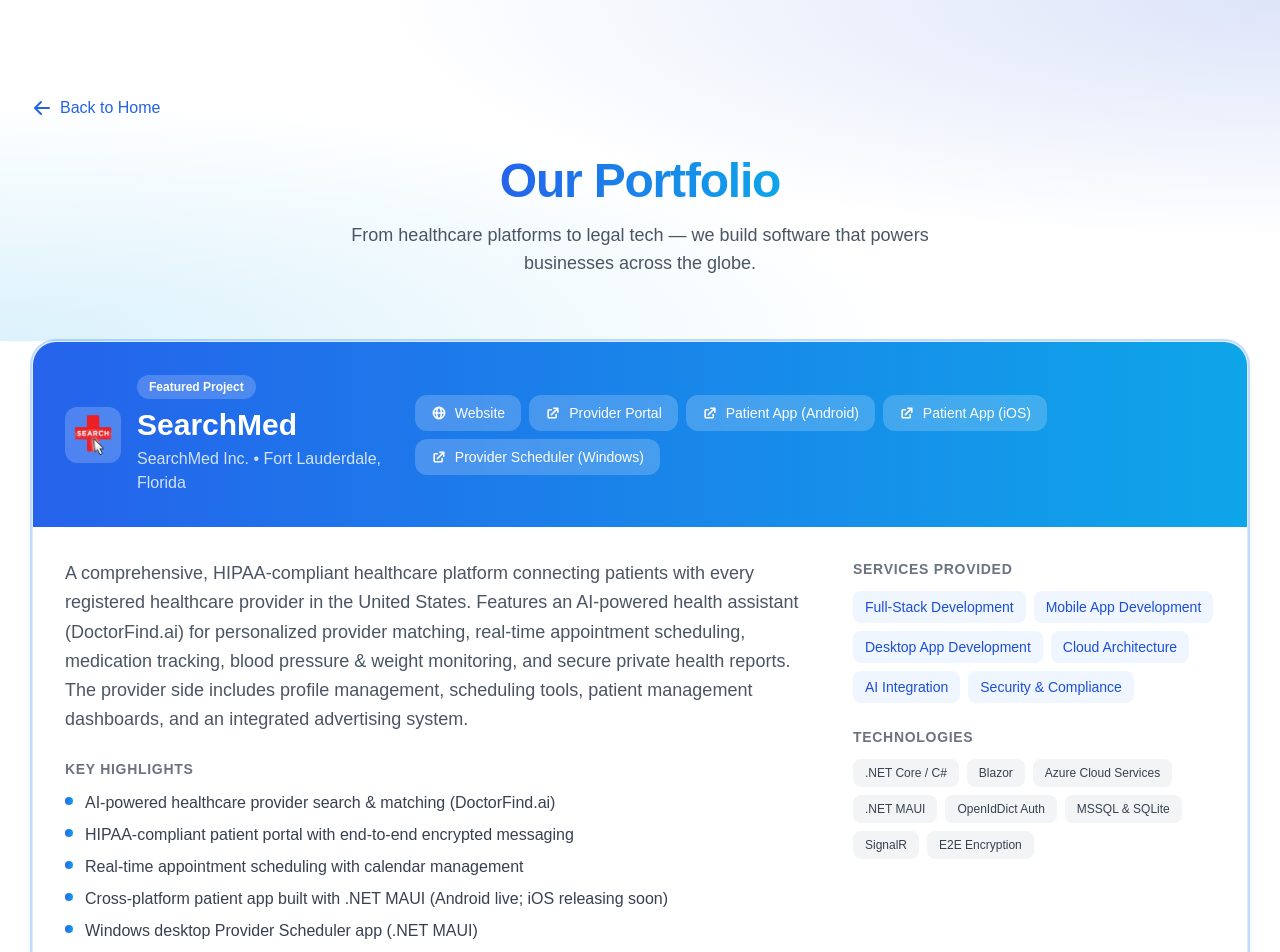
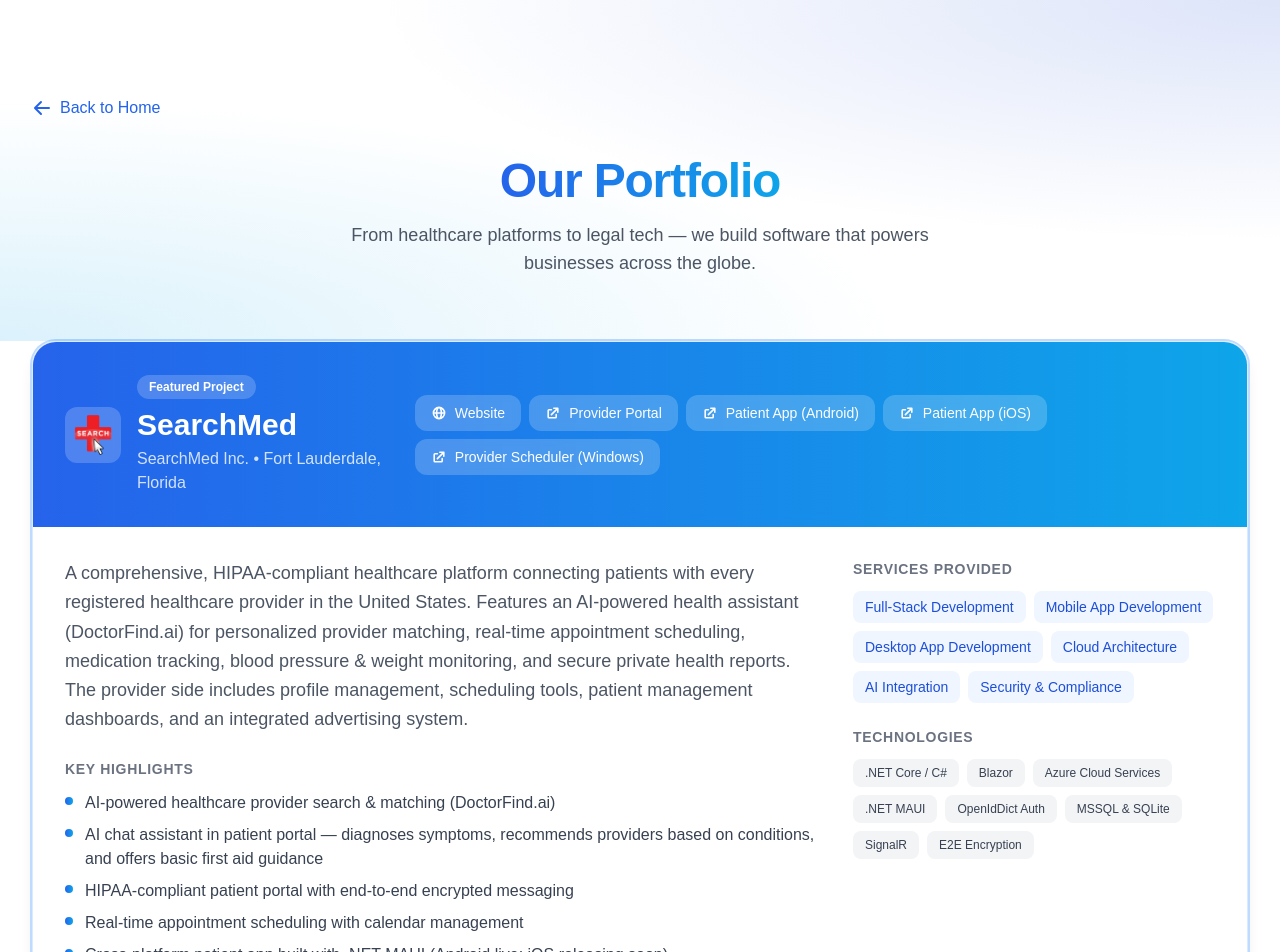
Before and after one commit to ojastechnologies/ojas-web, a Next.js app: page /portfolio in a window 1280 px wide. Shown: the top 952 px of the page. Built offline with nearby package versions, Linux system fonts and the light colour scheme.

Commit message:
feat: add AI chat assistant highlight to SearchMed portfolio

```diff
--- a/app/portfolio/page.tsx
+++ b/app/portfolio/page.tsx
@@ -24,6 +24,7 @@
         ],
         highlights: [
             "AI-powered healthcare provider search & matching (DoctorFind.ai)",
+            "AI chat assistant in patient portal — diagnoses symptoms, recommends providers based on conditions, and offers basic first aid guidance",
             "HIPAA-compliant patient portal with end-to-end encrypted messaging",
             "Real-time appointment scheduling with calendar management",
             "Cross-platform patient app built with .NET MAUI (Android live; iOS releasing soon)",
```
